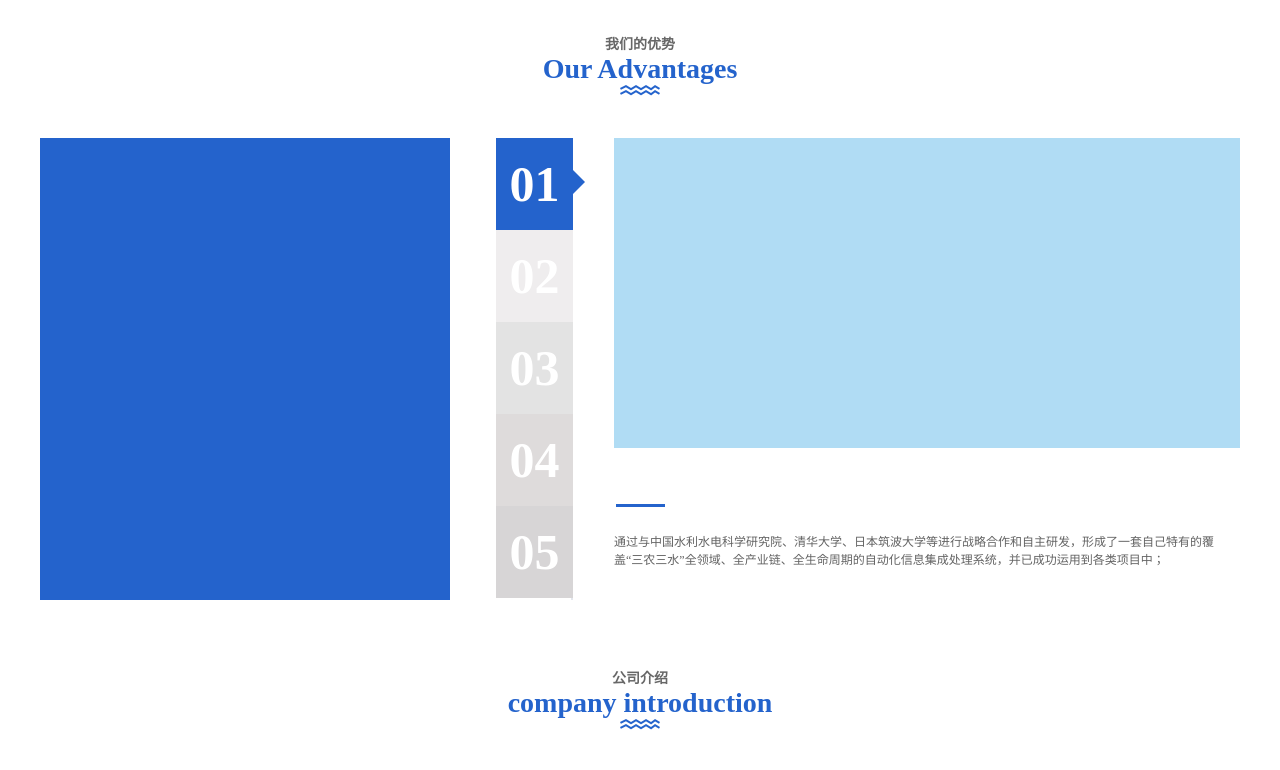
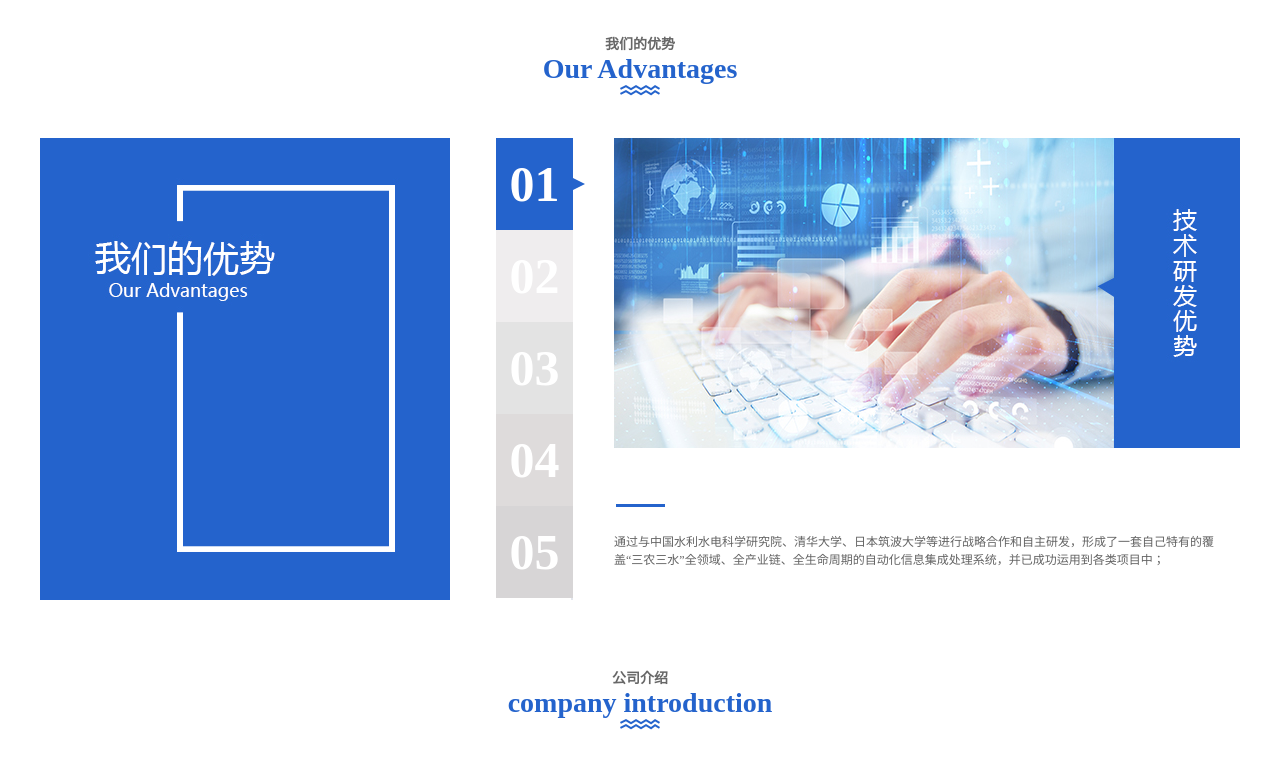
Before and after one commit to yanglixinflw/dayuhuishuiguanwang, a Vue app: page /companyProfile in a window 1280 px wide. Shown: the part 670-1440 px from the top of the page. Built offline with nearby package versions, Linux system fonts and the light colour scheme.

Commit message:
图片修改

```diff
--- a/src/components/CompanyProfile/CompanyProfile.vue
+++ b/src/components/CompanyProfile/CompanyProfile.vue
@@ -9,12 +9,16 @@
                     <img class="icon" src='../../assets/icon.png'/>
                 </div>
                 <div class="content">
-                    <div class="contentLeft"></div>
+                    <div class="contentLeft">
+                        <img src='../../assets/advantages.jpg'/>
+                    </div>
                     <div class="contentRight">
                         <el-tabs :tab-position="tabPosition" style="height: 462px;">
                             <el-tab-pane label="01">
                                 <div>
-                                    <div class="img"></div>
+                                    <div class="img">
+                                        <img src='../../assets/advantages2.jpg'/>
+                                    </div>
                                     <div class="line"></div>
                                     <div class="description">通过与中国水利水电科学研究院、清华大学、日本筑波大学等进行战略合作和自主研发，形成了一套自己特有的覆盖“三农三水”全领域、全产业链、全生命周期的自动化信息集成处理系统，并已成功运用到各类项目中；</div>
                                 </div>
@@ -100,6 +104,7 @@
                     height: 462px;
                     background: #2463cc;
                     margin-right: 46px;
+
                 }
             }
             .introduction{
@@ -144,15 +149,14 @@
                             width: 76px;
                             border-right:12px;
                             .el-tabs__nav{
-                                // border-right:12px
                                 .el-tabs__active-bar{
                                     width:0;
                                     height:0 !important;
                                     right:-12px;
-                                    top:32px;
+                                    top:40px;
                                     z-index:100;
-                                    border-top:12px solid transparent;
-                                    border-bottom:12px solid transparent;
+                                    border-top:6px solid transparent;
+                                    border-bottom:6px solid transparent;
                                     border-left:12px solid #2463cc;
                                     background:#fff;
                                 }
```
Also changed, not shown: src/assets/advantages.jpg (added), src/assets/advantages2.jpg (added).
